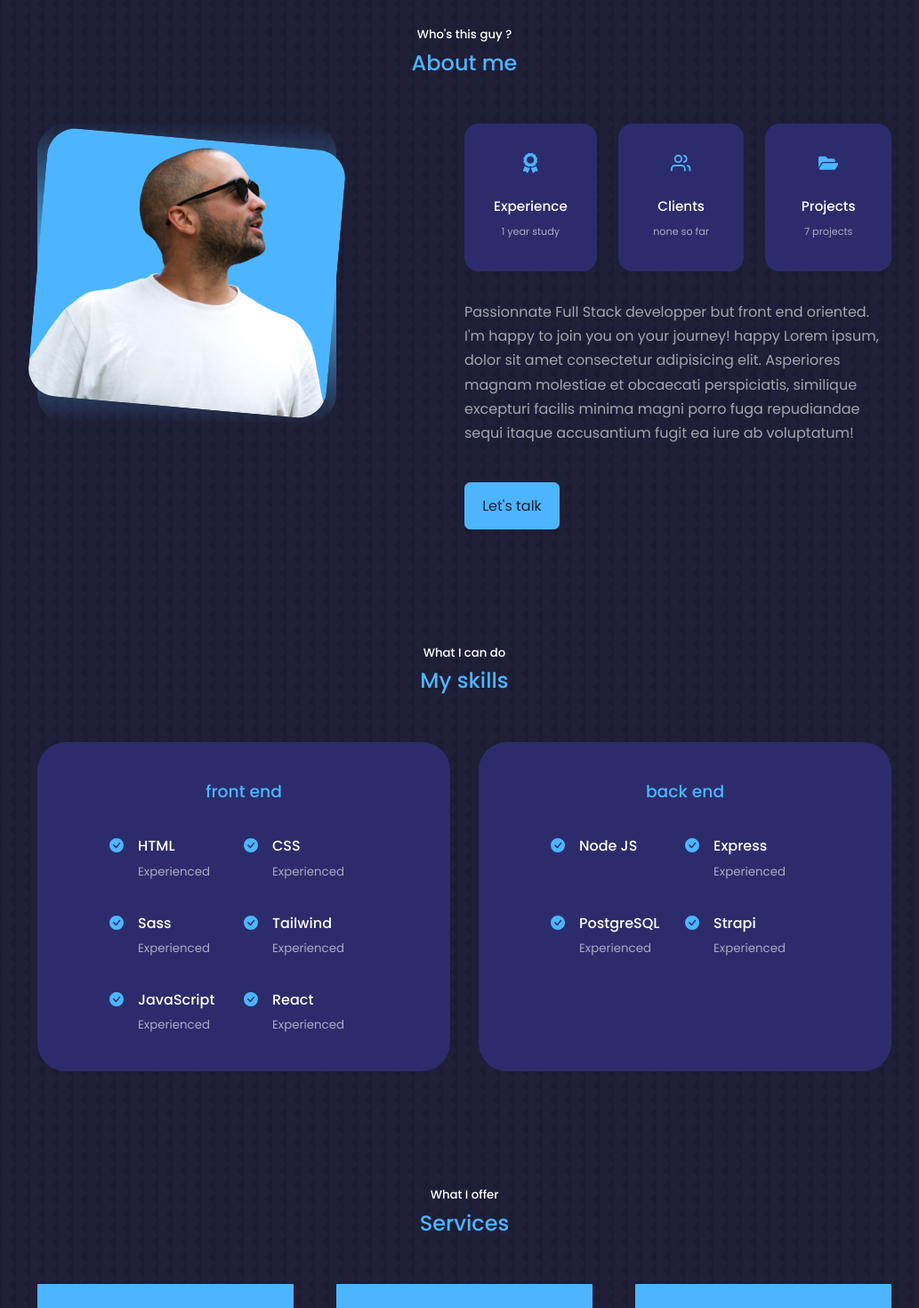
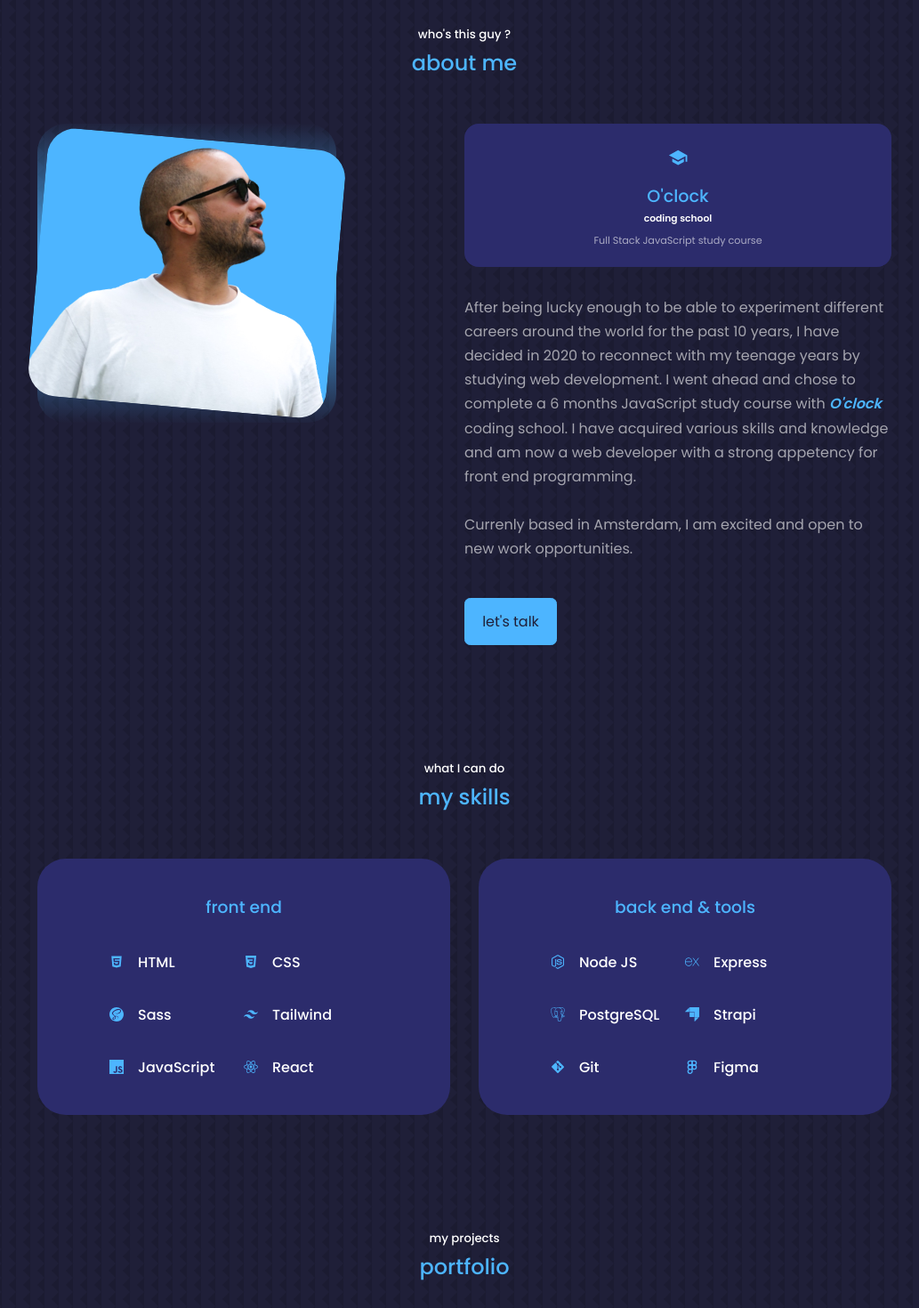
Before and after one commit to HugoLOPEZ64/Portfolio, a React (Create React App) app: page / in a window 1280 px wide. Shown: the part 900-2370 px from the top of the page at 89% size, without its empty margins (118-1151 px from the left). Built offline with nearby package versions, Linux system fonts and the light colour scheme.

Commit message:
final touch styles

```diff
--- a/public/index.html
+++ b/public/index.html
@@ -5,6 +5,7 @@
     <meta http-equiv="X-UA-Compatible" content="IE=edge">
     <meta name="viewport" content="width=device-width, initial-scale=1.0">
     <title>Hugo Lopez - Web Developer</title>
+    <link rel="icon" type="image" href="src\assets\favicon.png">
 </head>
 <body>
     <div id="root"></div>
--- a/src/App.jsx
+++ b/src/App.jsx
@@ -3,9 +3,9 @@ import Header from './components/header/Header'
 import Nav from './components/nav/Nav'
 import About from './components/about/About'
 import Experience from './components/experience/Experience'
-import Services from './components/services/Services'
+/* import Services from './components/services/Services' */
 import Portfolio from './components/portfolio/Portfolio'
-import Testimonials from './components/testimonials/Testimonials'
+/* import Testimonials from './components/testimonials/Testimonials' */
 import Contact from './components/contact/Contact'
 import Footer from './components/footer/Footer'
 
@@ -16,9 +16,9 @@ const App = () => {
         <Nav />
         <About />
         <Experience />
-        <Services />
+
         <Portfolio />
-        <Testimonials />
+
         <Contact />
         <Footer />
 
--- a/src/components/about/About.jsx
+++ b/src/components/about/About.jsx
@@ -1,15 +1,15 @@
 import React from 'react'
 import './about.css'
 import ME from '../../assets/me-about-color.png'
-import {FaAward} from 'react-icons/fa'
-import {FiUsers} from 'react-icons/fi'
-import {FaFolderOpen} from 'react-icons/fa'
+import {MdSchool} from 'react-icons/md'
+/* import {FiUsers} from 'react-icons/fi' */
+/* import {FaFolderOpen} from 'react-icons/fa' */
 
 const About = () => {
   return (
     <section id='about'>
-      <h5>Who's this guy ?</h5>
-      <h2>About me</h2>
+      <h5>who's this guy ?</h5>
+      <h2>about me</h2>
 
       <div className="container about__container">
         <div className="about__me">
@@ -21,30 +21,24 @@ const About = () => {
         <div className="about__content">
           <div className="about__cards">
             <article className='about__card'>
-              <FaAward className='about__icon'/>
-              <h5>Experience</h5>
-              <small>1 year study</small>
+              <MdSchool className='about__icon'/>
+              <a href="https://oclock.io/formations/developpeur-web-fullstack-javascript" rel="noreferrer" target="_blank"><h4>O'clock</h4></a>
+              <h6>coding school </h6>
+              <small>Full Stack JavaScript study course</small>
             </article>
 
-            <article className='about__card'>
-              <FiUsers className='about__icon'/>
-              <h5>Clients</h5>
-              <small>none so far</small>
-            </article>
 
-            <article className='about__card'>
-              <FaFolderOpen className='about__icon'/>
-              <h5>Projects</h5>
-              <small>7 projects</small>
-            </article>
             </div>
 
             <p>
-              Passionnate Full Stack developper but front end oriented. I'm happy to join you on your journey!
-              happy Lorem ipsum, dolor sit amet consectetur adipisicing elit. Asperiores magnam molestiae et obcaecati perspiciatis, similique excepturi facilis minima magni porro fuga repudiandae sequi itaque accusantium fugit ea iure ab voluptatum!
+              After being lucky enough to be able to experiment different careers around the world for the past 10 years, I have decided in 2020 to reconnect with my teenage years by studying web development.
+              I went ahead and chose to complete a 6 months JavaScript study course with <i><b><a href="https://oclock.io/formations/developpeur-web-fullstack-javascript" rel="noreferrer" target="_blank">O'clock</a></b></i> coding school. I have acquired various skills and knowledge and am now a web developer with a strong appetency for front end programming.<br></br><br></br>
+              Currenly based in Amsterdam, I am excited and open to new work opportunities.
+
+
             </p>
 
-            <a href="#contact" className='btn btn-primary'>Let's talk</a>
+            <a href="#contact" className='btn btn-primary'>let's talk</a>
 
           </div>
         </div>
--- a/src/components/about/about.css
+++ b/src/components/about/about.css
@@ -31,7 +31,7 @@
 
 .about__cards {
 
-    grid-template-columns: repeat(3, 1fr);
+    grid-template-columns: repeat(1fr);
     gap: 1.5rem;
     display: grid;
 
@@ -41,7 +41,7 @@
     background: var(--color-bg-variant);
     border: 1px solid transparent;
     border-radius: 1rem;
-    padding: 2rem;
+    padding: 1rem;
     text-align: center;
     transition: var(--transition);
 }
@@ -55,11 +55,13 @@
 .about__icon {
     color: var(--color-primary);
     font-size: 1.4rem;
-    margin-bottom: 1rem;
+    margin-bottom: 0.5rem;
+    margin-top: 0.6rem;
 }
 
-.about__card h5 {
-    font-size: 0.95rem;
+.about__card h4 {
+    font-size: 1.2rem;
+
 }
 
 .about__card small {
@@ -96,7 +98,7 @@
     }
 
     .about__cards {
-        grid-template-columns: 1fr 1fr;
+        grid-template-columns: 1fr;
         gap: 1rem;
     }
 
--- a/src/components/experience/Experience.jsx
+++ b/src/components/experience/Experience.jsx
@@ -1,62 +1,74 @@
 import React from 'react'
 import './experience.css'
 import {BsCheckCircleFill} from 'react-icons/bs'
+import {AiFillHtml5} from 'react-icons/ai'
+import {IoLogoCss3} from 'react-icons/io'
+import {SiSass} from 'react-icons/si'
+import {SiTailwindcss} from 'react-icons/si'
+import {SiJavascript} from 'react-icons/si'
+import {FaReact} from 'react-icons/fa'
+import {FaNodeJs} from 'react-icons/fa'
+import {SiExpress} from 'react-icons/si'
+import {SiPostgresql} from 'react-icons/si'
+import {SiStrapi} from 'react-icons/si'
+import {FaGitAlt} from 'react-icons/fa'
+import {FiFigma} from 'react-icons/fi'
 
 const Experience = () => {
   return (
     <section id='experience'>
-      <h5>What I can do</h5>
-      <h2>My skills</h2>
+      <h5>what I can do</h5>
+      <h2>my skills</h2>
 
       <div className="container experience__container">
         <div className="experience__frontend">
           <h3>front end</h3>
           <div className="experience__content">
             <article className='experience__details'>
-              <BsCheckCircleFill className='experience__details-icon'/>
+              <AiFillHtml5 className='experience__details-icon'/>
               <div>
                 <h4>HTML</h4>
-                <small className='text-light'>Experienced</small>
+                <small className='text-light'></small>
               </div>
             </article>
 
             <article className='experience__details'>
-            <BsCheckCircleFill className='experience__details-icon'/>
+            <IoLogoCss3 className='experience__details-icon'/>
               <div>
                 <h4>CSS</h4>
-                <small className='text-light'>Experienced</small>
+                <small className='text-light'></small>
               </div>
             </article>
 
             <article className='experience__details'>
-            <BsCheckCircleFill className='experience__details-icon'/>
+            <SiSass className='experience__details-icon'/>
               <div>
                 <h4>Sass</h4>
-                <small className='text-light'>Experienced</small>
+                <small className='text-light'></small>
               </div>
             </article>
 
             <article className='experience__details'>
-            <BsCheckCircleFill className='experience__details-icon'/>
+            <SiTailwindcss className='experience__details-icon'/>
               <div>
                 <h4>Tailwind</h4>
-                <small className='text-light'>Experienced</small>
+                <small className='text-light'></small>
               </div>
             </article>
 
             <article className='experience__details'>
-            <BsCheckCircleFill className='experience__details-icon'/>
+            <SiJavascript className='experience__details-icon'/>
               <div>
                 <h4>JavaScript</h4>
-                <small className='text-light'>Experienced</small>
+                <small className='text-light'></small>
               </div>
             </article>
 
             <article className='experience__details'>
-            <BsCheckCircleFill className='experience__details-icon'/>
+            <FaReact className='experience__details-icon'/>
               <div>
                 <h4>React</h4>
-                <small className='text-light'>Experienced</small>
+                <small className='text-light'></small>
               </div>
             </article>
             </div>
@@ -64,36 +76,52 @@ const Experience = () => {
 
 
         <div className="experience__backend">
-        <h3>back end</h3>
+        <h3>back end & tools</h3>
           <div className="experience__content">
             <article className='experience__details'>
-            <BsCheckCircleFill className='experience__details-icon'/>
+            <FaNodeJs className='experience__details-icon'/>
               <div>
                 <h4>Node JS</h4>
 
               </div>
             </article>
             <article className='experience__details'>
-            <BsCheckCircleFill className='experience__details-icon'/>
+            <SiExpress className='experience__details-icon'/>
               <div>
                 <h4>Express</h4>
-                <small className='text-light'>Experienced</small>
+                <small className='text-light'></small>
               </div>
 
             </article>
             <article className='experience__details'>
-            <BsCheckCircleFill className='experience__details-icon'/>
+            <SiPostgresql className='experience__details-icon'/>
             <div>
                 <h4>PostgreSQL</h4>
-                <small className='text-light'>Experienced</small>
+                <small className='text-light'></small>
             </div>
 
             </article>
             <article className='experience__details'>
-            <BsCheckCircleFill className='experience__details-icon'/>
+            <SiStrapi className='experience__details-icon'/>
             <div>
               <h4>Strapi</h4>
-              <small className='text-light'>Experienced</small>
+              <small className='text-light'></small>
+            </div>
+
+            </article>
+            <article className='experience__details'>
+            <FaGitAlt className='experience__details-icon'/>
+            <div>
+                <h4>Git</h4>
+                <small className='text-light'></small>
+            </div>
+
+            </article>
+            <article className='experience__details'>
+            <FiFigma className='experience__details-icon'/>
+            <div>
+                <h4>Figma</h4>
+                <small className='text-light'></small>
             </div>
 
             </article>
@@ -102,6 +130,9 @@ const Experience = () => {
             </div>
 
         </div>
+
+
+
       </div>
 
     </section>
--- a/src/components/footer/Footer.jsx
+++ b/src/components/footer/Footer.jsx
@@ -13,9 +13,9 @@ const Footer = () => {
         <li><a href="#">home</a></li>
         <li><a href="#about">about</a></li>
         <li><a href="#experience">experience</a></li>
-        <li><a href="#services">services</a></li>
+
         <li><a href="#portfolio">portfolio</a></li>
-        <li><a href="#testimonials">testimonials</a></li>
+
         <li><a href="#contact">contact</a></li>
       </ul>
 
--- a/src/components/header/CTA.jsx
+++ b/src/components/header/CTA.jsx
@@ -4,8 +4,8 @@ import CV from '../../assets/cv.pdf'
 const CTA = () => {
   return (
     <div className='cta'>
-        <a href={CV} download className='btn'>Download CV</a>
-        <a href="#contact" className='btn btn-primary'>Let's talk</a>
+        <a href={CV} download className='btn'>download CV</a>
+        <a href="#contact" className='btn btn-primary'>let's talk</a>
     </div>
   )
 }
--- a/src/components/header/Header.jsx
+++ b/src/components/header/Header.jsx
@@ -8,9 +8,9 @@ const Header = () => {
   return (
     <header>
       <div className="container header__container">
-        <h5>Hello, I'm</h5>
-        <h1>Hugo Lopez</h1>
-        <h5 className="text-light">Web Developer</h5>
+        <h5>hello, I'm</h5>
+        <h1>hugo lopez</h1>
+        <h5 className="text-light">web developer</h5>
         <CTA />
         <HeaderSocials />
 
--- a/src/components/nav/Nav.jsx
+++ b/src/components/nav/Nav.jsx
@@ -3,7 +3,7 @@ import './nav.css'
 import {AiOutlineHome} from 'react-icons/ai'
 import {AiOutlineUser} from 'react-icons/ai'
 import {BiBook} from 'react-icons/bi'
-import {RiServiceLine} from 'react-icons/ri'
+/* import {RiServiceLine} from 'react-icons/ri' */
 import {AiOutlineMail} from 'react-icons/ai'
 import { useState } from 'react'
 
@@ -15,7 +15,6 @@ const Nav = () => {
       <a href="#" onClick={() => setActiveNav('#')} className={activeNav === '#' ? 'active' : ''}><AiOutlineHome/></a>
       <a href="#about" onClick={() => setActiveNav('#about')} className={activeNav === '#about' ? 'active' : ''}><AiOutlineUser/></a>
       <a href="#experience" onClick={() => setActiveNav('#experience')} className={activeNav === '#experience' ? 'active' : ''}><BiBook/></a>
-      <a href="#services" onClick={() => setActiveNav('#services')} className={activeNav === '#services' ? 'active' : ''}><RiServiceLine/></a>
       <a href="#contact" onClick={() => setActiveNav('#contact')} className={activeNav === '#contact' ? 'active' : ''}><AiOutlineMail/></a>
     </nav>
   )
--- a/src/components/services/Services.jsx
+++ b/src/components/services/Services.jsx
@@ -1,3 +1,4 @@
+
 import React from 'react'
 import './services.css'
 import {BiCheck} from 'react-icons/bi'
```
Also changed, not shown: src/components/contact/Contact.jsx (+2 -7 lines), src/components/portfolio/Portfolio.jsx (+5 -4 lines), src/assets/favicon.png (added).
